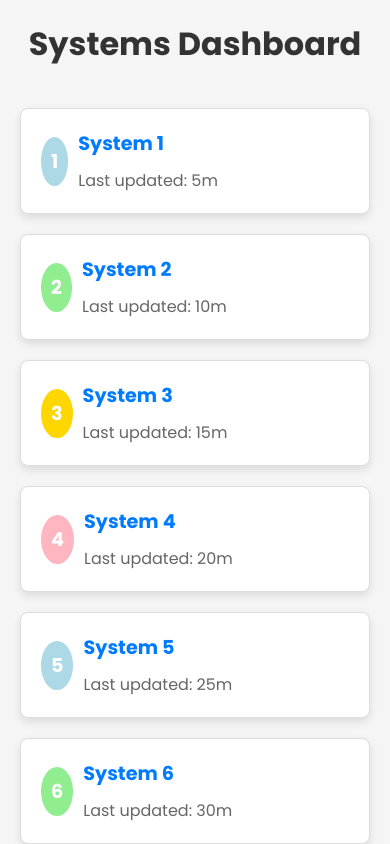
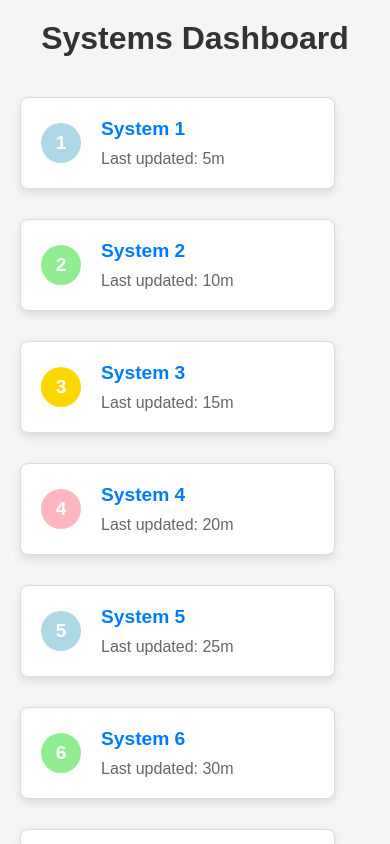
Before and after one commit to sagacello/mater-imperium-front, a React (Vite) app: page / in a window 390 px wide. Shown: the top 844 px of the page. Built offline with nearby package versions, Linux system fonts and the light colour scheme.

Commit message:
adds style to cards and removes fonts

```diff
--- a/index.html
+++ b/index.html
@@ -8,7 +8,7 @@
       rel="stylesheet"
     />
     <meta name="viewport" content="width=device-width, initial-scale=1.0" />
-    <title>Vite + React + TS</title>
+    <title>Painel Modelo</title>
   </head>
   <body>
     <div id="root"></div>
--- a/src/components/systemCard.css
+++ b/src/components/systemCard.css
@@ -9,6 +9,7 @@
   transition: transform 0.3s, box-shadow 0.3s;
   text-decoration: none;
   color: inherit;
+  width: 78%;
 }
 
 .system-card:hover {
@@ -25,14 +26,19 @@
   font-size: 1.2em;
   font-weight: bold;
   color: #fff;
-  padding: 10px;
+  width: 40px;
+  height: 40px;
+  display: flex;
+  align-items: center;
+  justify-content: center;
   border-radius: 50%;
-  margin-right: 10px;
+  margin-right: 20px;
   flex-shrink: 0;
 }
 
 .system-card-details {
   text-align: left;
+  font-size: 1em;
 }
 
 .system-card h2 {
--- a/src/index.css
+++ b/src/index.css
@@ -1,6 +1,4 @@
 * {
   margin: 0;
   padding: 0;
-  box-sizing: border-box;
-  font-family: 'Poppins', sans-serif;
 }
--- a/src/pages/systemDashboard.css
+++ b/src/pages/systemDashboard.css
@@ -1,5 +1,5 @@
 .systems-dashboard {
-  font-family: 'Poppins', sans-serif;
+  font-family: Arial, Helvetica, sans-serif;
   padding: 20px;
   background-color: #f5f5f5;
 }
@@ -12,6 +12,24 @@
 
 .systems-list {
   display: grid;
-  grid-template-columns: repeat(auto-fit, minmax(200px, 1fr));
-  gap: 20px;
+  grid-template-columns: repeat(4, 1fr);
+  gap: 30px;
 }
+
+@media (max-width: 1200px) {
+  .systems-list {
+    grid-template-columns: repeat(3, 1fr);
+  }
+}
+
+@media (max-width: 900px) {
+  .systems-list {
+    grid-template-columns: repeat(2, 1fr);
+  }
+}
+
+@media (max-width: 600px) {
+  .systems-list {
+    grid-template-columns: 1fr;
+  }
+}
```
